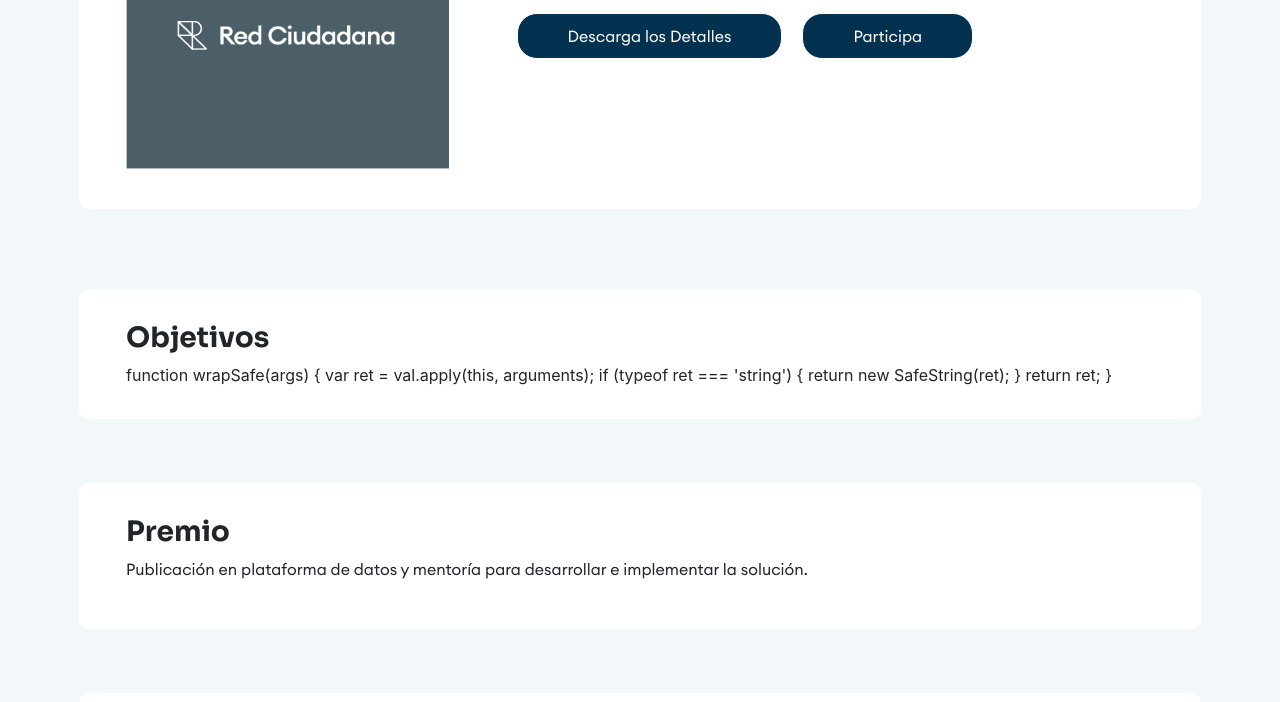
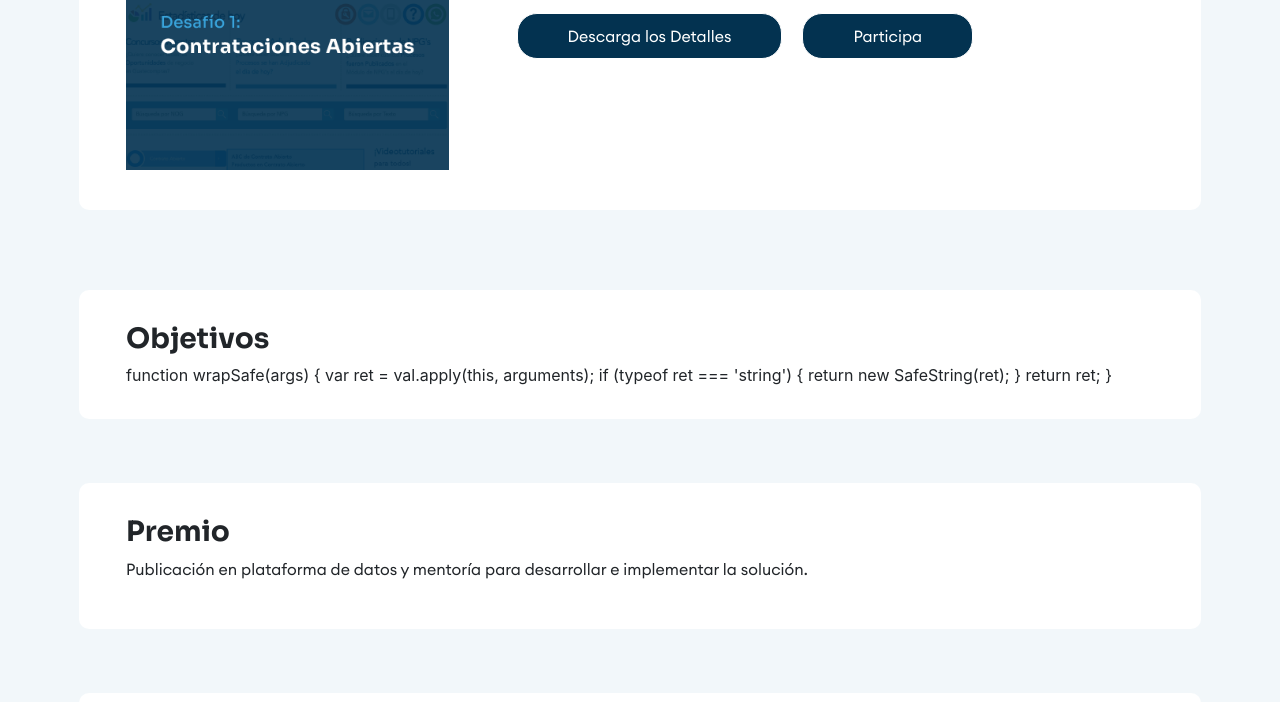
Before and after one commit to RedCiudadana/Desafios, an Eleventy site: page src/desafios/2024-10-11-desafío-1-contrataciones-abiertas.md in a window 1280 px wide. Shown: the part 320-1022 px from the top of the page. Built offline with nearby package versions, Linux system fonts and the light colour scheme; Eleventy itself is replaced by a stand-in of ours; files that its build step writes are made by us from their sources; what render-markdown-js would draw is missing.

Commit message:
Update Desafíos “2024-10-11-desafío-1-contrataciones-abiertas”

```diff
--- a/src/desafios/2024-10-11-desafío-1-contrataciones-abiertas.md
+++ b/src/desafios/2024-10-11-desafío-1-contrataciones-abiertas.md
@@ -1,6 +1,6 @@
 ---
 title: "Desafío 1: Contrataciones Abiertas"
-image: /images/posts/dc.png
+image: /images/posts/dc-25.png
 description: >-
   <!--StartFragment-->
 
```
Also changed, not shown: images/posts/dc-25.png (added).
